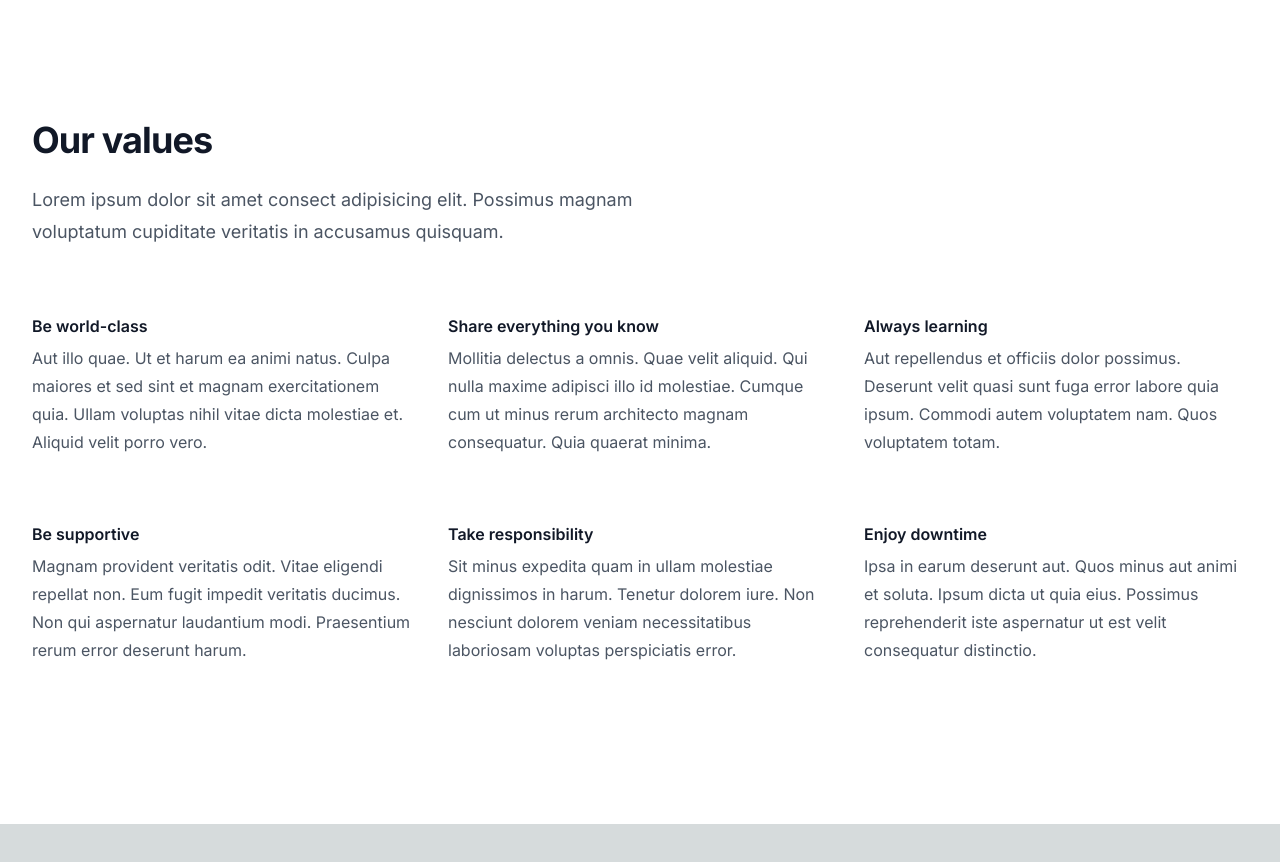
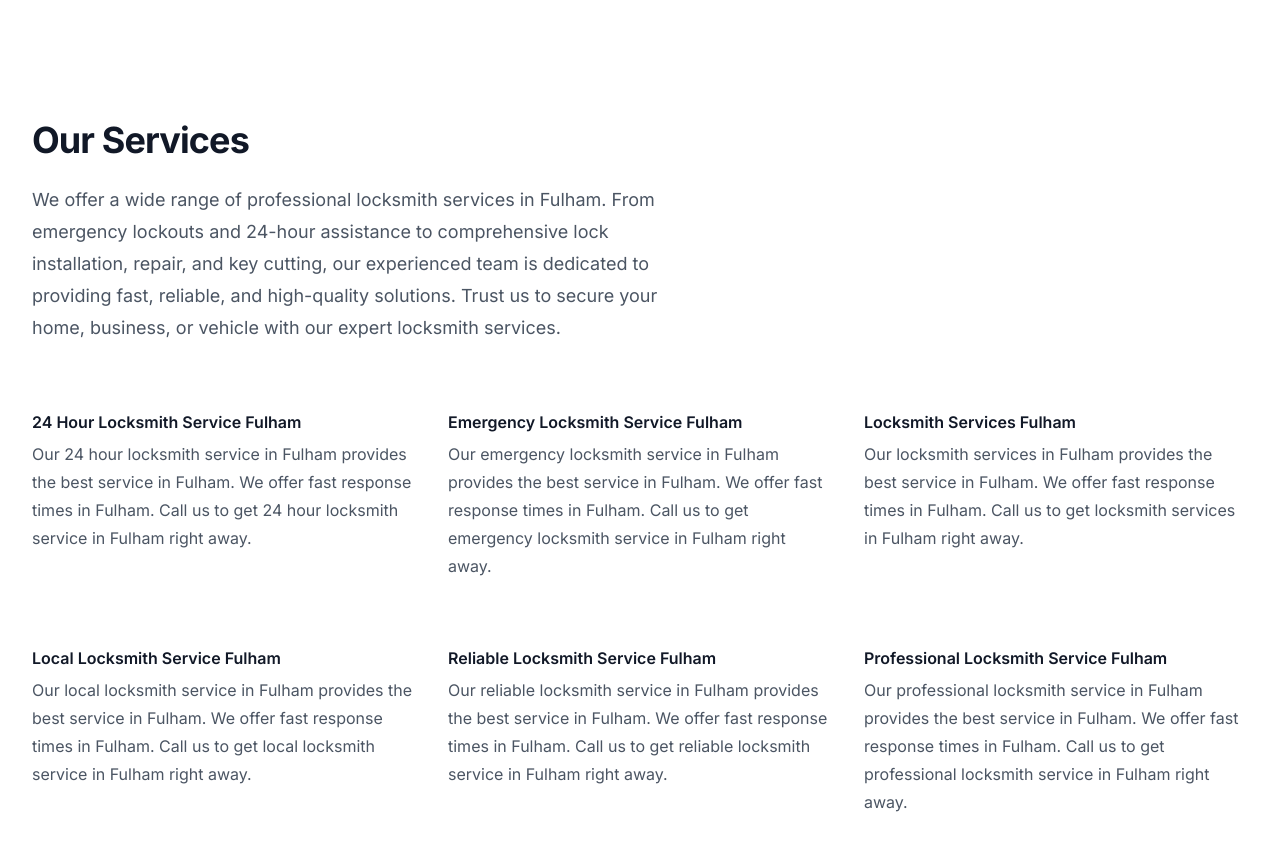
Before and after one commit to MarcoReece/locksmith, a Next.js app: page / in a window 1280 px wide. Shown: the part 840-1702 px from the top of the page. Before the commit the page ends 1664 px from the top, so only its background shows below. Built offline with nearby package versions, Linux system fonts and the light colour scheme.

Commit message:
Our Services part done

```diff
--- a/src/app/page.js
+++ b/src/app/page.js
@@ -2,6 +2,29 @@ import { PhoneIcon, MapPinIcon } from "@heroicons/react/24/solid";
 
 export default function Home() {
   const contactNumber = "(+44) 7412665432";
+
+  const services = [
+    {
+      location: "Fulham",
+      services: [
+        "24 Hour Locksmith Service",
+        "Emergency Locksmith Service",
+        "Locksmith Services",
+        "Local Locksmith Service",
+        "Reliable Locksmith Service",
+        "Professional Locksmith Service"
+      ]
+    }
+  ];
+
+  const paragraphs = services.map(serviceGroup =>
+    serviceGroup.services.map(service => ({
+      heading: `${service} ${serviceGroup.location}`,
+      paragraph: `Our ${service.toLowerCase()} in ${serviceGroup.location} provides the best service in ${serviceGroup.location}. We offer fast response times in ${serviceGroup.location}.
+      Call us to get ${service.toLowerCase()} in ${serviceGroup.location} right away.`
+    }))
+  );
+
   return (
     <div className="bg-white">
       <div className="bg-white h-screen w-screen overflow-hidden">
@@ -70,64 +93,24 @@ export default function Home() {
       <div className="mx-auto mt-32 max-w-7xl px-6 sm:mt-40 lg:px-8 pb-40">
         <div className="mx-auto max-w-2xl lg:mx-0">
           <h2 className="text-3xl font-bold tracking-tight text-gray-900 sm:text-4xl">
-            Our values
+            Our Services
           </h2>
           <p className="mt-6 text-lg leading-8 text-gray-600">
-            Lorem ipsum dolor sit amet consect adipisicing elit. Possimus magnam
-            voluptatum cupiditate veritatis in accusamus quisquam.
+            We offer a wide range of professional locksmith services in Fulham.
+            From emergency lockouts and 24-hour assistance to comprehensive lock
+            installation, repair, and key cutting, our experienced team is
+            dedicated to providing fast, reliable, and high-quality solutions.
+            Trust us to secure your home, business, or vehicle with our expert
+            locksmith services.
           </p>
         </div>
         <dl className="mx-auto mt-16 grid max-w-2xl grid-cols-1 gap-x-8 gap-y-16 text-base leading-7 sm:grid-cols-2 lg:mx-0 lg:max-w-none lg:grid-cols-3">
-          <div>
-            <dt className="font-semibold text-gray-900">Be world-class</dt>
-            <dd className="mt-1 text-gray-600">
-              Aut illo quae. Ut et harum ea animi natus. Culpa maiores et sed
-              sint et magnam exercitationem quia. Ullam voluptas nihil vitae
-              dicta molestiae et. Aliquid velit porro vero.
-            </dd>
-          </div>
-          <div>
-            <dt className="font-semibold text-gray-900">
-              Share everything you know
-            </dt>
-            <dd className="mt-1 text-gray-600">
-              Mollitia delectus a omnis. Quae velit aliquid. Qui nulla maxime
-              adipisci illo id molestiae. Cumque cum ut minus rerum architecto
-              magnam consequatur. Quia quaerat minima.
-            </dd>
-          </div>
-          <div>
-            <dt className="font-semibold text-gray-900">Always learning</dt>
-            <dd className="mt-1 text-gray-600">
-              Aut repellendus et officiis dolor possimus. Deserunt velit quasi
-              sunt fuga error labore quia ipsum. Commodi autem voluptatem nam.
-              Quos voluptatem totam.
-            </dd>
-          </div>
-          <div>
-            <dt className="font-semibold text-gray-900">Be supportive</dt>
-            <dd className="mt-1 text-gray-600">
-              Magnam provident veritatis odit. Vitae eligendi repellat non. Eum
-              fugit impedit veritatis ducimus. Non qui aspernatur laudantium
-              modi. Praesentium rerum error deserunt harum.
-            </dd>
-          </div>
-          <div>
-            <dt className="font-semibold text-gray-900">Take responsibility</dt>
-            <dd className="mt-1 text-gray-600">
-              Sit minus expedita quam in ullam molestiae dignissimos in harum.
-              Tenetur dolorem iure. Non nesciunt dolorem veniam necessitatibus
-              laboriosam voluptas perspiciatis error.
-            </dd>
-          </div>
-          <div>
-            <dt className="font-semibold text-gray-900">Enjoy downtime</dt>
-            <dd className="mt-1 text-gray-600">
-              Ipsa in earum deserunt aut. Quos minus aut animi et soluta. Ipsum
-              dicta ut quia eius. Possimus reprehenderit iste aspernatur ut est
-              velit consequatur distinctio.
-            </dd>
-          </div>
+          {paragraphs[0].map((block, index) => (
+            <div key={index}>
+              <dt className="font-semibold text-gray-900">{block.heading}</dt>
+              <dd className="mt-1 text-gray-600">{block.paragraph}</dd>
+            </div>
+          ))}
         </dl>
       </div>
     </div>
```
